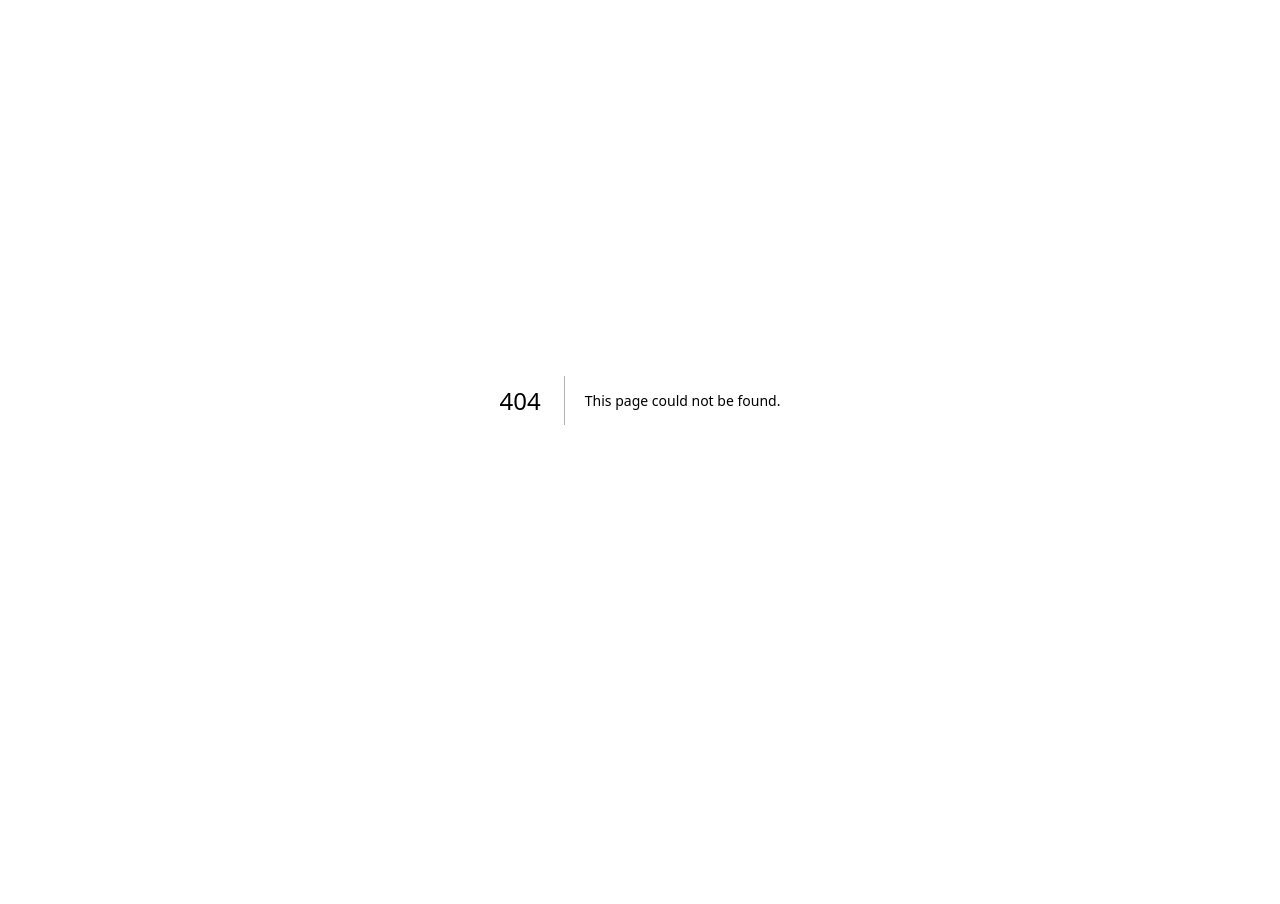
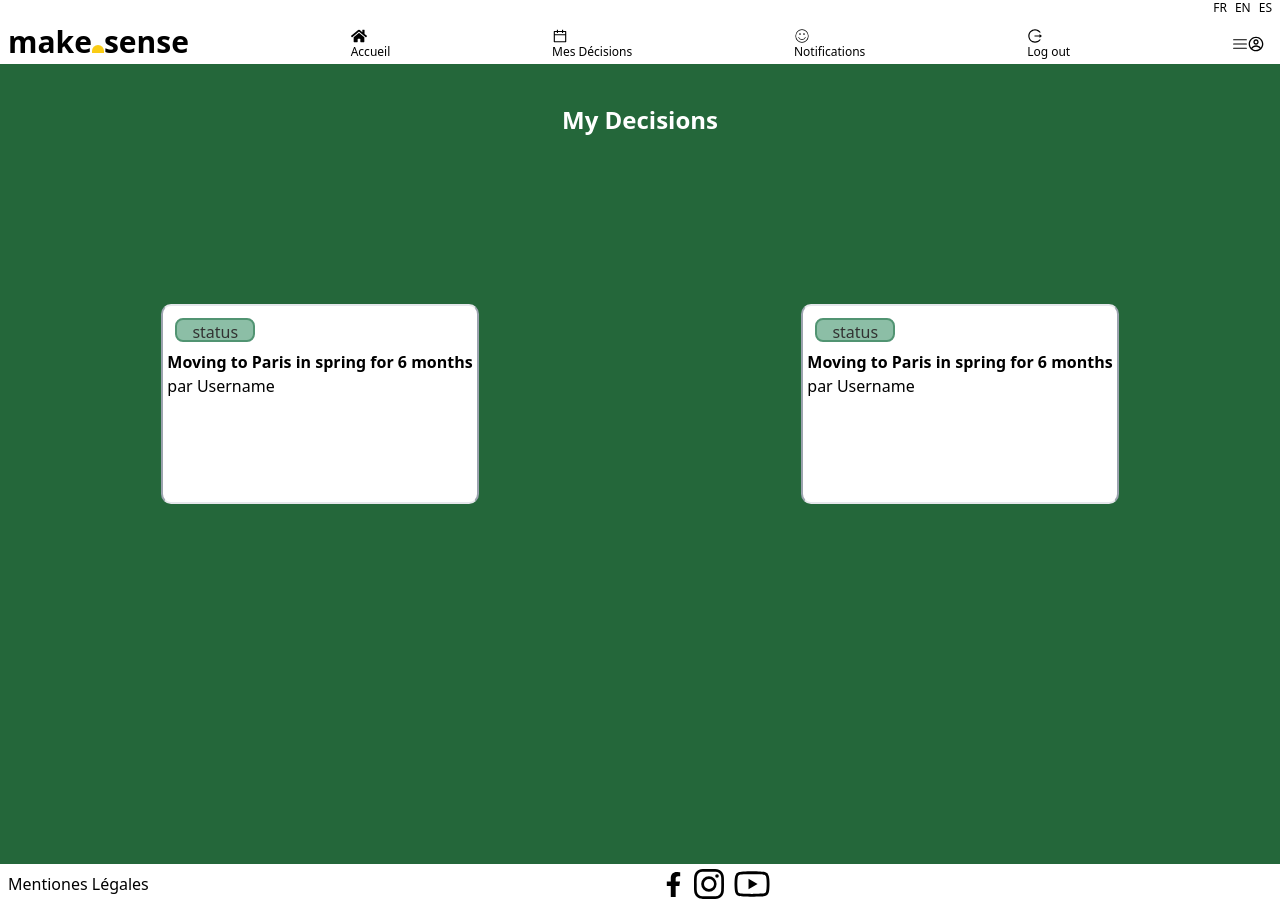
Before and after one commit to WildCodeSchool/btz-makesense-project3-09-2022-client, a Next.js app: page /decisionPage in a window 1280 px wide. Before the commit this address had no page. Before the commit the page ends 800 px from the top, so only its background shows below. Built offline with nearby package versions, Linux system fonts and the light colour scheme.

Commit message:
decision page done

```diff
--- /dev/null
+++ b/pages/decisionPage.tsx
@@ -0,0 +1,22 @@
+import React from "react";
+import Navbar from "./components/Navbar";
+import Footer from "./components/Footer";
+import Card from "./components/Card";
+
+export default function decisionPage() {
+  return (
+    <div>
+      <Navbar />
+      <div className="w-screen h-screen bg-[#24673A]">
+        <h1 className="text-white font-bold text-2xl text-center pt-10 pb-10">
+          My Decisions
+        </h1>
+        <div className="my-32 flex flex-row  justify-around overflow-x-scroll ">
+          <Card />
+          <Card />
+        </div>
+      </div>
+      <Footer />
+    </div>
+  );
+}
```
